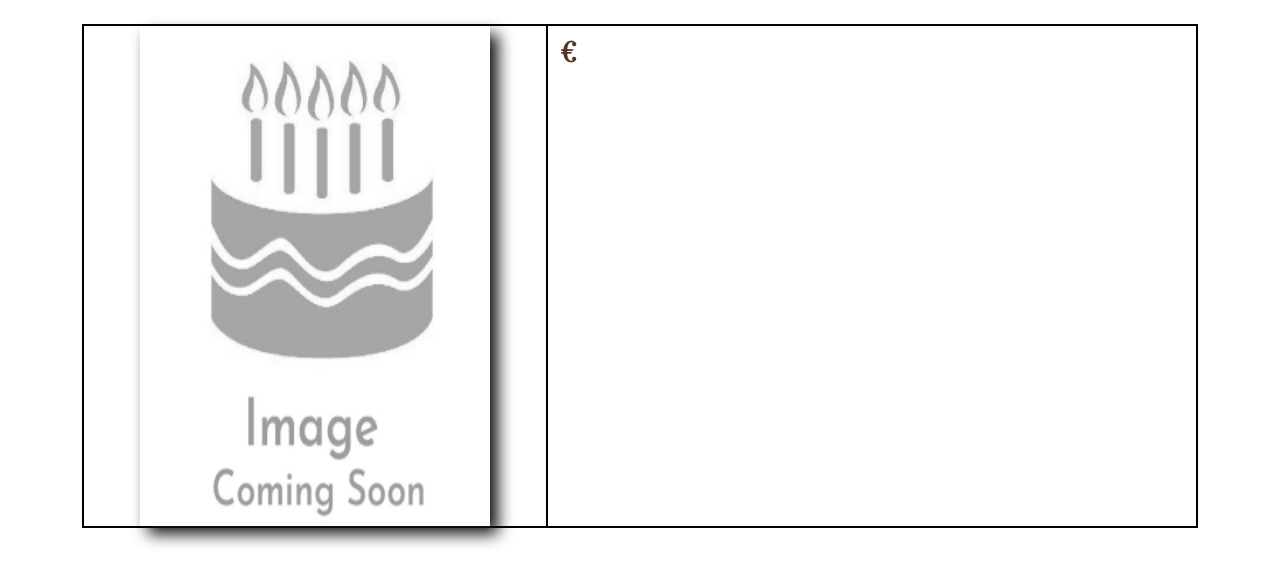
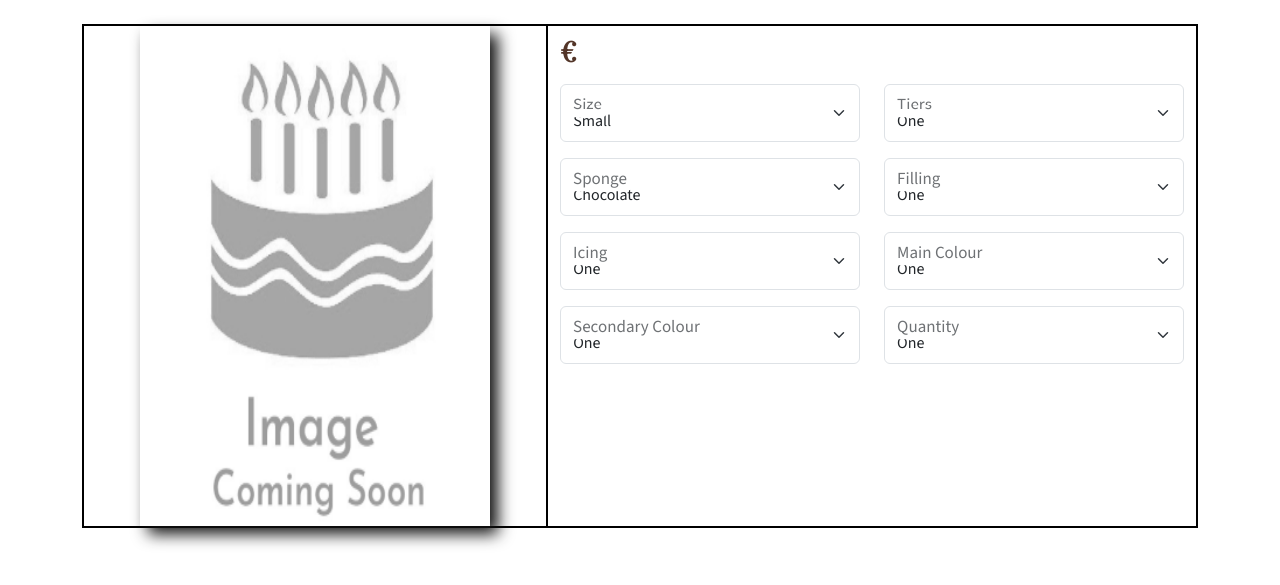
Before and after one commit to Gary-Burke/bake_my_cake, a Django app: template products/templates/products/product_details.html in a window 1280 px wide. Shown: the part 150-735 px from the top of the page. Run offline with Django 5.2, Linux system fonts and the light colour scheme; the template is opened without the code that fills it, so the values that code supplies are empty; some libraries are stand-ins or nearby versions.

Commit message:
Add initial html form structure for product details

```diff
--- a/products/templates/products/product_details.html
+++ b/products/templates/products/product_details.html
@@ -23,8 +23,102 @@
         <div class="col-md-7 ">
             <h2>{{ product.name }}</h2>
             <h3>{{ product.base_price }}€</h3>
+
+            <form action="" class="row">
+
+                <div class="col-12 col-lg-6 my-2">
+                    <div class="form-floating">
+                        <select class="form-select" id="floatingSelectGrid">
+                            <option value="1">Small</option>
+                            <option value="2">Medium</option>
+                            <option value="3">Large</option>
+                        </select>
+                        <label for="floatingSelectGrid">Size</label>
+                    </div>
+                </div>
+
+                <div class="col-12 col-lg-6 my-2">
+                    <div class="form-floating">
+                        <select class="form-select" id="floatingSelectGrid">
+                            <option value="1">One</option>
+                            <option value="2">Two</option>
+                            <option value="3">Three</option>
+                        </select>
+                        <label for="floatingSelectGrid">Tiers</label>
+                    </div>
+                </div>
+
+                <div class="col-12 col-lg-6 my-2">
+                    <div class="form-floating">
+                        <select class="form-select" id="floatingSelectGrid">
+                            <option value="1">Chocolate</option>
+                            <option value="2">Vanilla</option>
+                            <option value="3">Coffee</option>
+                            <option value="4">Carrot</option>
+                            <option value="5">Lemon</option>
+                        </select>
+                        <label for="floatingSelectGrid">Sponge</label>
+                    </div>
+                </div>
+
+                <div class="col-12 col-lg-6 my-2">
+                    <div class="form-floating">
+                        <select class="form-select" id="floatingSelectGrid">
+                            <option value="1">One</option>
+                            <option value="2">Two</option>
+                            <option value="3">Three</option>
+                        </select>
+                        <label for="floatingSelectGrid">Filling</label>
+                    </div>
+                </div>
+
+                <div class="col-12 col-lg-6 my-2">
+                    <div class="form-floating">
+                        <select class="form-select" id="floatingSelectGrid">
+                            <option value="1">One</option>
+                            <option value="2">Two</option>
+                            <option value="3">Three</option>
+                        </select>
+                        <label for="floatingSelectGrid">Icing</label>
+                    </div>
+                </div>
+
+                <div class="col-12 col-lg-6 my-2">
+                    <div class="form-floating">
+                        <select class="form-select" id="floatingSelectGrid">
+                            <option value="1">One</option>
+                            <option value="2">Two</option>
+                            <option value="3">Three</option>
+                        </select>
+                        <label for="floatingSelectGrid">Main Colour</label>
+                    </div>
+                </div>
+
+                <div class="col-12 col-lg-6 my-2">
+                    <div class="form-floating">
+                        <select class="form-select" id="floatingSelectGrid">
+                            <option value="1">One</option>
+                            <option value="2">Two</option>
+                            <option value="3">Three</option>
+                        </select>
+                        <label for="floatingSelectGrid">Secondary Colour</label>
+                    </div>
+                </div>
+
+                <div class="col-12 col-lg-6 my-2">
+                    <div class="form-floating">
+                        <select class="form-select" id="floatingSelectGrid">
+                            <option value="1">One</option>
+                            <option value="2">Two</option>
+                            <option value="3">Three</option>
+                        </select>
+                        <label for="floatingSelectGrid">Quantity</label>
+                    </div>
+                </div>
+
+            </form>
+
         </div>
-
     </div>
 
 </section>
```
